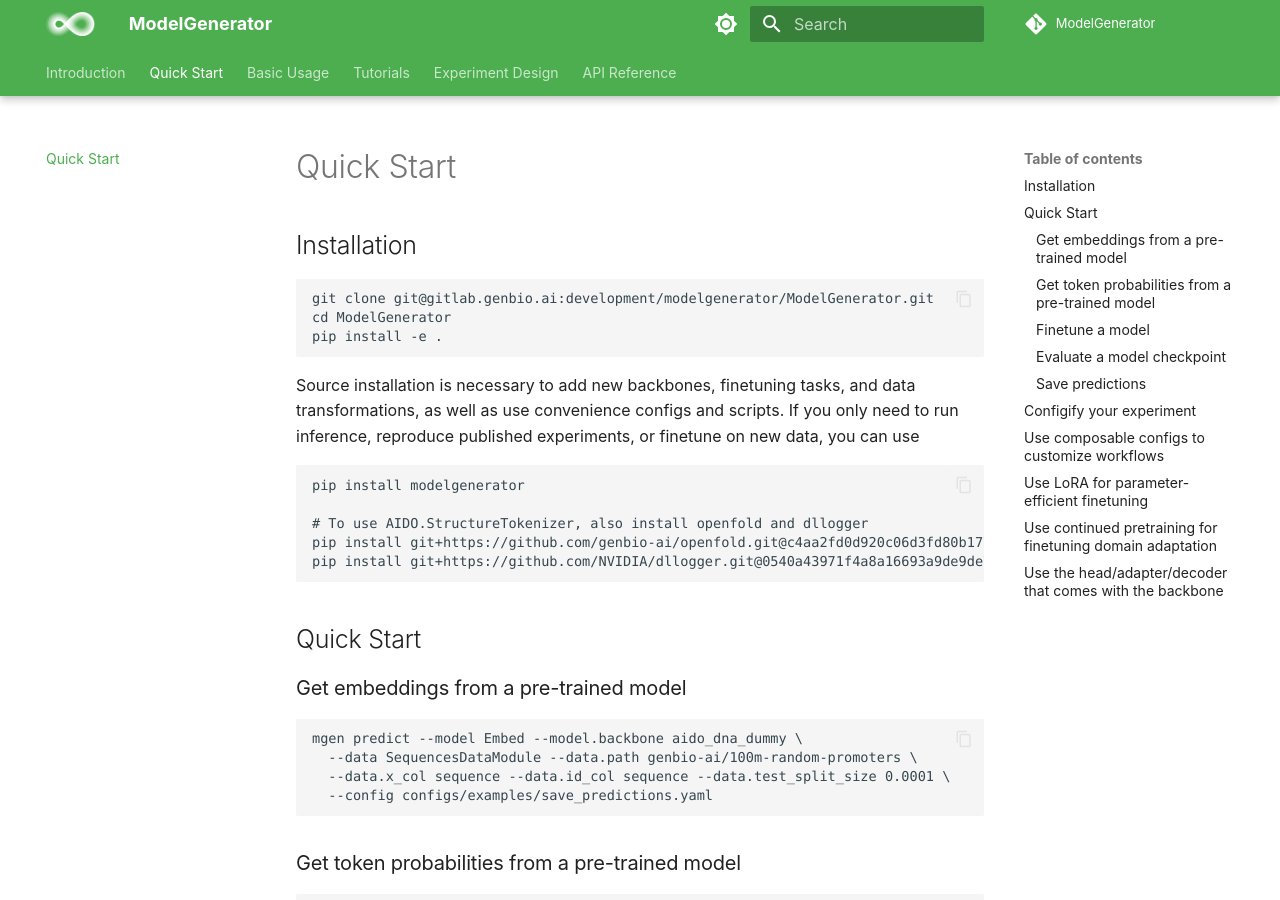
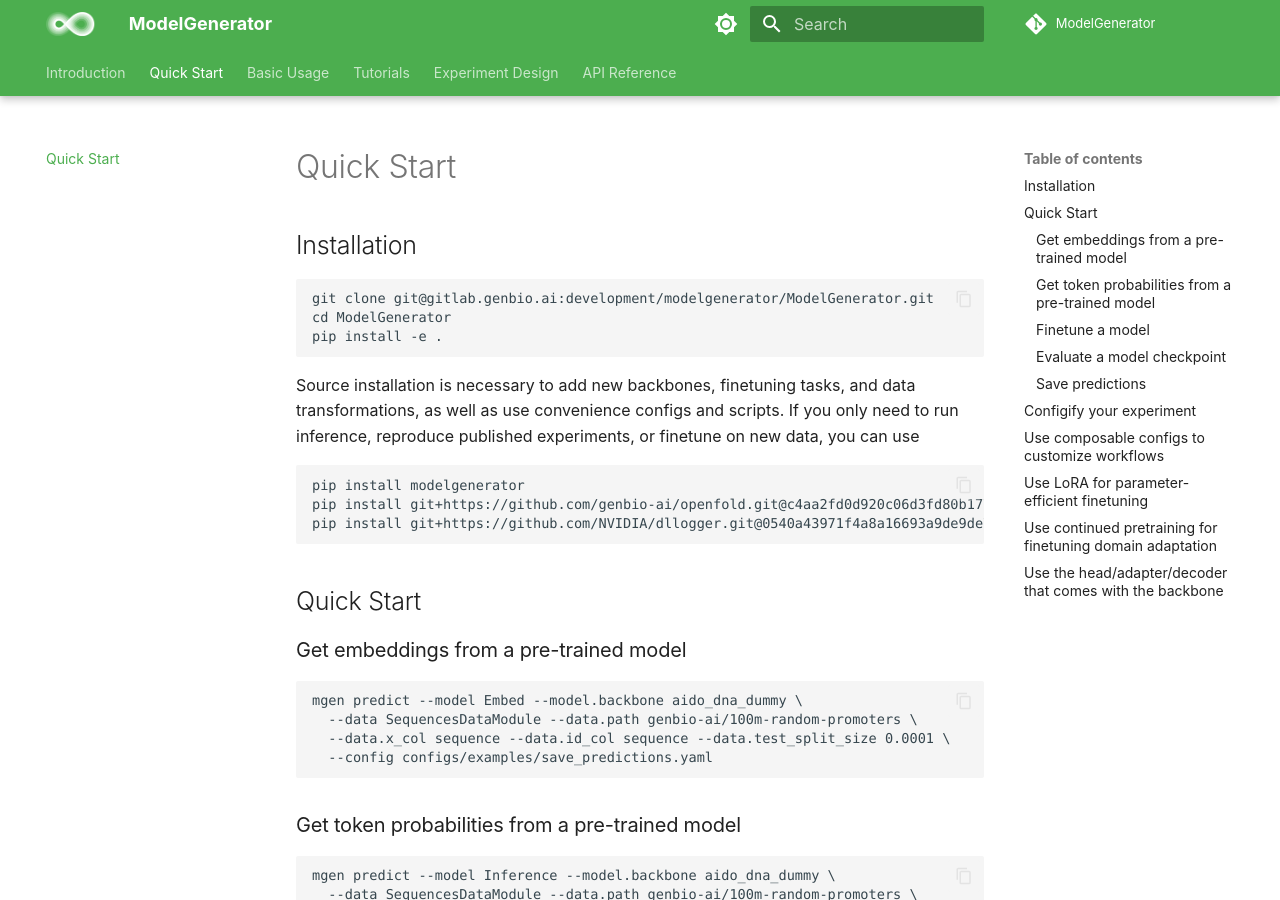
Before and after one commit to wangz10/ModelGenerator, an MkDocs documentation site: the page built from docs/docs/quick_start.md, in a window 1280 px wide and 900 px high. Built offline with MkDocs 1.6.1 and Material for MkDocs 9.7.7, drawn with Linux system fonts in a browser that asks for light colours; comment, search, counter and statistics services are not loaded.

Commit message:
Update instructions to require openfold and dllogger direct dependencies

````diff
--- a/docs/docs/quick_start.md
+++ b/docs/docs/quick_start.md
@@ -10,8 +10,6 @@
 If you only need to run inference, reproduce published experiments, or finetune on new data, you can use
 ```
 pip install modelgenerator
-
-# To use AIDO.StructureTokenizer, also install openfold and dllogger
 pip install git+https://github.com/genbio-ai/openfold.git@c4aa2fd0d920c06d3fd80b177284a22573528442
 pip install git+https://github.com/NVIDIA/dllogger.git@0540a43971f4a8a16693a9de9de73c1072020769
 ```
````
Also changed, not shown: README.md.
